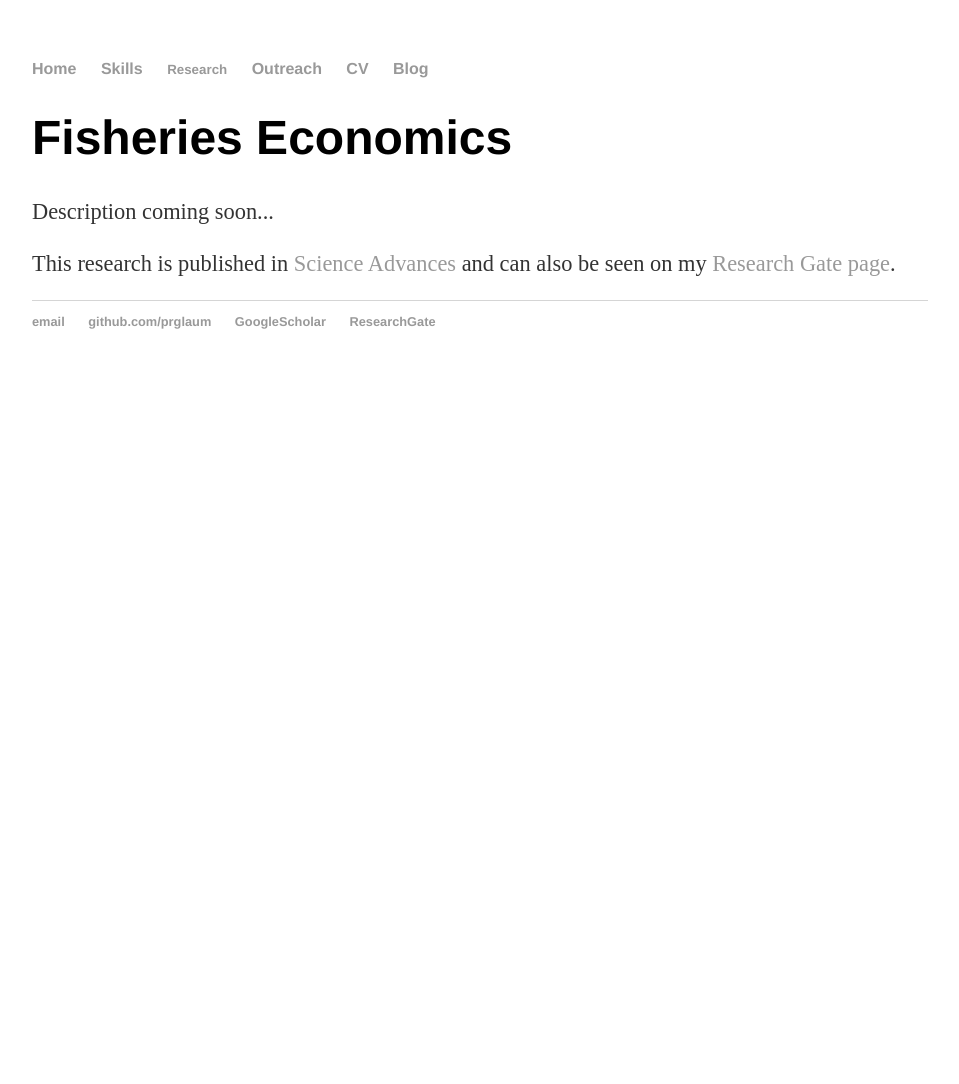
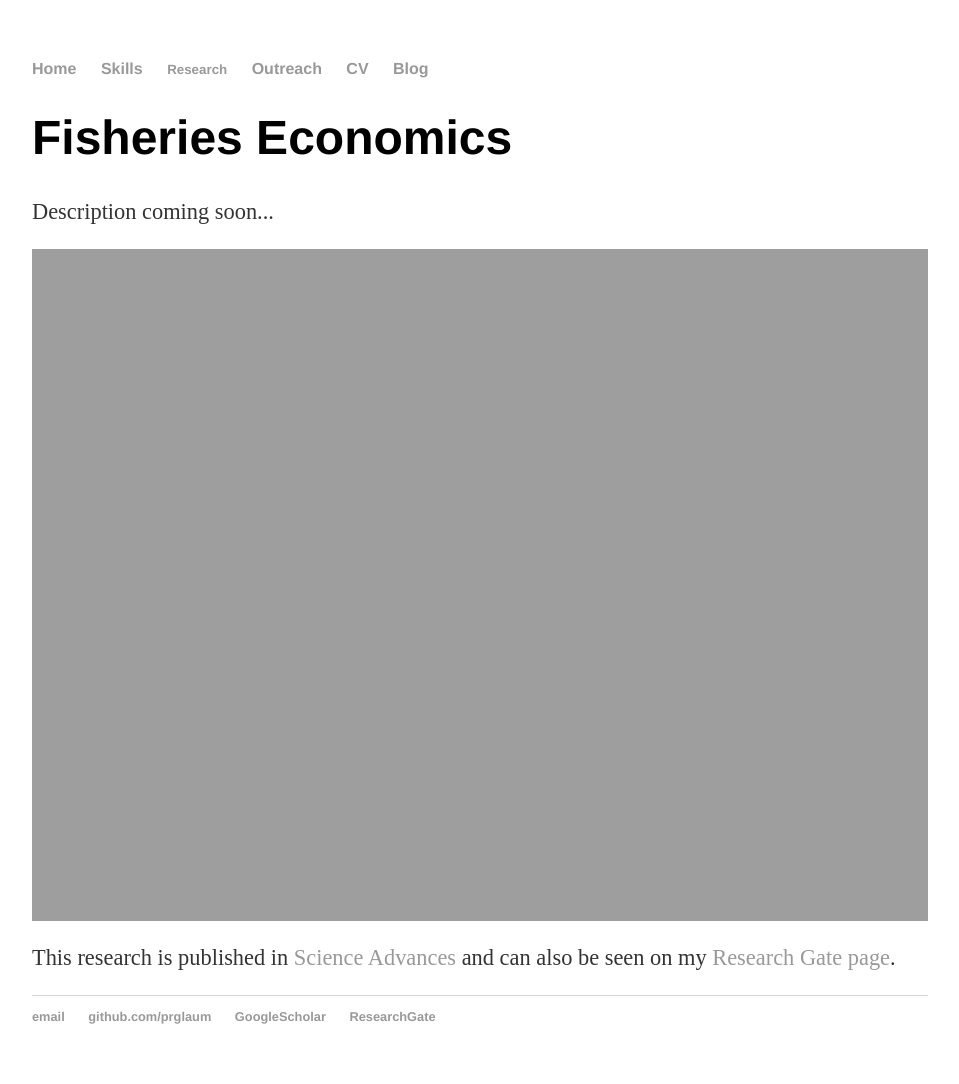
Before and after one commit to prglaum/prglaum.github.io, a Jekyll site: the page built from research/fisheries/index.html, in a window 1280 px wide. Shown: the whole page, without its empty margins (160-1119 px from the left). Built offline with Jekyll 4.4.1, drawn with Linux system fonts in a browser that asks for light colours; before the commit the page ends 900 px from its top, so only the background shows below that.

Commit message:
Update index.html

```diff
--- a/research/fisheries/index.html
+++ b/research/fisheries/index.html
@@ -7,5 +7,6 @@ title: Fisheries Economics
 	<p>Description coming soon... </p>
 </div><!-- /.blurb -->
 
+<img class="div80" src="{{site.url}}/docs/assets/images/yellowFinBlue.jpg" alt="yellowFin" style="width:100%;">
 
 <p display="block" style="clear:right" style="clear:left"> This research is published in <a href="https://www.science.org/doi/10.1126/sciadv.aaz4891">Science Advances</a> and can also be seen on my <a href="https://www.researchgate.net/profile/Paul-Glaum">Research Gate page</a>.
```
